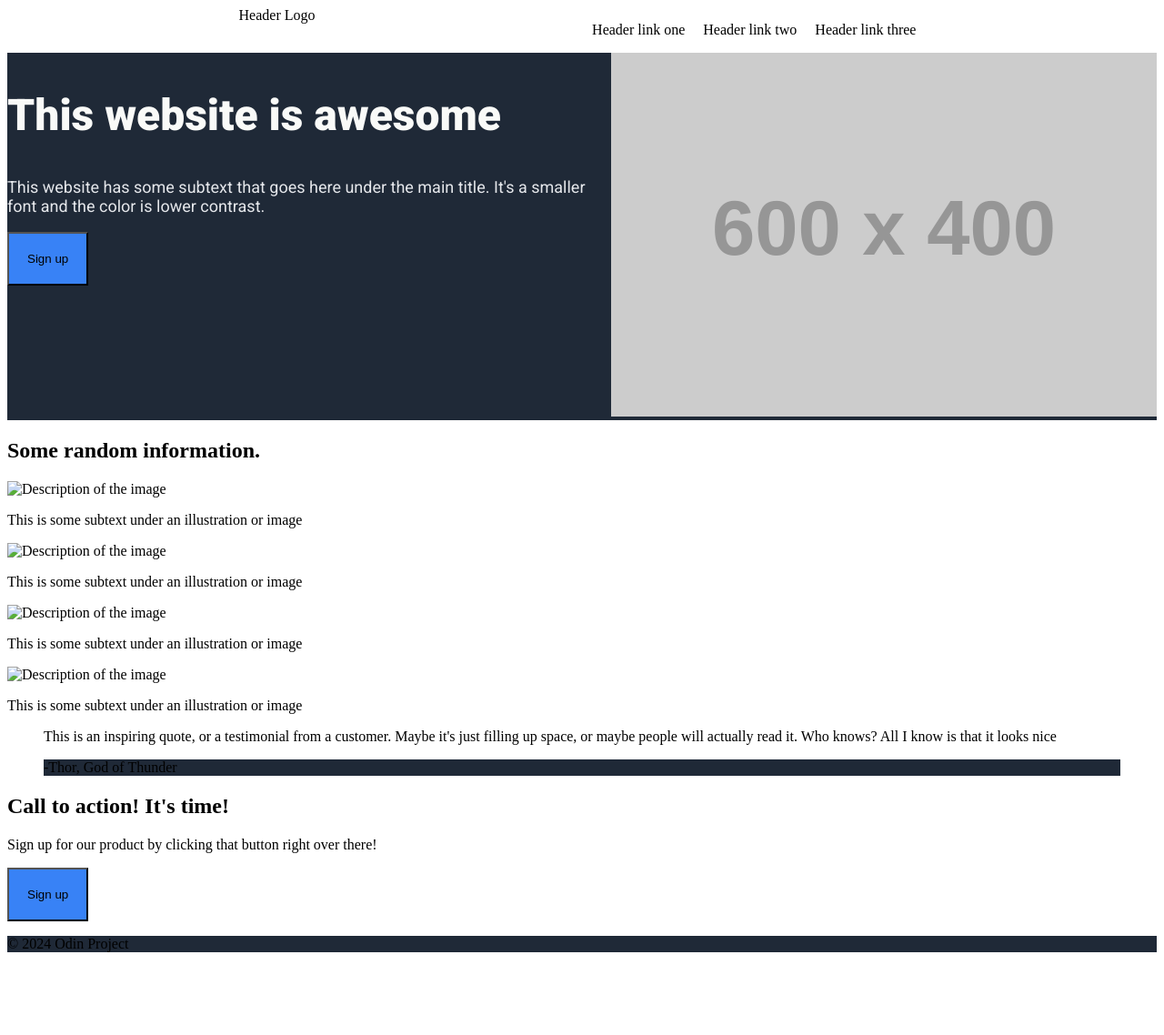
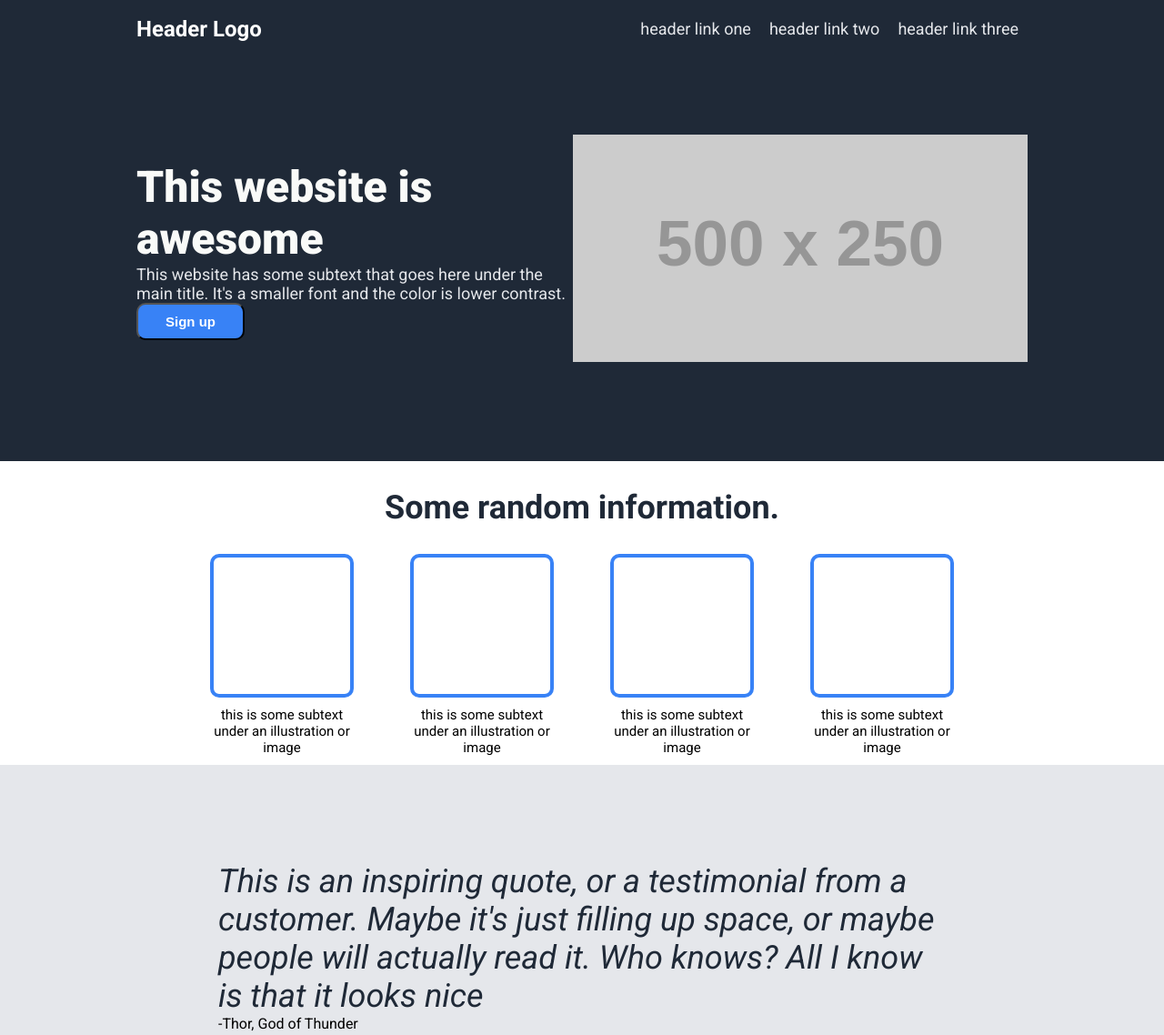
Before and after one commit to mkou135/odin-landing-page-project, a plain HTML site: page index.html in a window 1280 px wide. Shown: the top 1138 px of the page at 91% size. Before the commit the page ends 1063 px from the top, so only its background shows below. Drawn offline with Linux system fonts and the light colour scheme; placeholder pictures from the web are drawn by us.

Commit message:
Hero, and info sections completed
Started working on the info section. I need to work out the formatting of the quote so the author is on the right, below the quote.

```diff
--- a/index.html
+++ b/index.html
@@ -3,70 +3,77 @@
   <head>
     <meta charset="UTF-8" />
     <meta name="viewport" content="width=device-width, initial-scale=1.0" />
-    <link rel="preconnect" href="https://fonts.googleapis.com">
-    <link rel="preconnect" href="https://fonts.gstatic.com" crossorigin>
-    <link href="https://fonts.googleapis.com/css2?family=Roboto:ital,wght@0,100;0,300;0,400;0,500;0,700;0,900;1,100;1,300;1,400;1,500;1,700;1,900&display=swap" rel="stylesheet">
+    <link rel="preconnect" href="https://fonts.googleapis.com" />
+    <link rel="preconnect" href="https://fonts.gstatic.com" crossorigin />
+    <link
+      href="https://fonts.googleapis.com/css2?family=Roboto:ital,wght@0,100;0,300;0,400;0,500;0,700;0,900;1,100;1,300;1,400;1,500;1,700;1,900&display=swap"
+      rel="stylesheet"
+    />
     <link rel="stylesheet" href="style.css" />
     <title>Your Website Title</title>
   </head>
   <body>
-    <header>
+    <main>
+      <section class="hero-section">
         <nav>
-        <div>
-          <a href="/">Header Logo</a>
+          <div class="logo">
+            <a href="/"><b>Header Logo</b></a>
           </div>
           <ul>
-          <li><a href="#">Header link one</a></li>
-          <li><a href="#">Header link two</a></li>
-          <li><a href="#">Header link three</a></li>
+            <li class="nav-links"><a href="#">header link one</a></li>
+            <li class="nav-links"><a href="#">header link two</a></li>
+            <li class="nav-links"><a href="#">header link three</a></li>
           </ul>
         </nav>
-    </header>
-
-    <main>
-      <section class="hero-section">
         <div class="hero-container">
-        <div>
+          <div class="hero-text">
             <h1>This website is awesome</h1>
             <p class="hero-secondary">
-          This website has some subtext that goes here under the main title. It's
-          a smaller font and the color is lower contrast.
+              This website has some subtext that goes here under the main title.
+              It's a smaller font and the color is lower contrast.
             </p>
-        <button type="button">Sign up</button>
+            <button type="button"><b>Sign up</b></button>
           </div>
-      <div>
-        <img src="https://placehold.co/600x400" alt="Placeholder image">
+          <div class="hero-image">
+            <img src="https://placehold.co/500x250" alt="Placeholder image" />
+          </div>
         </div>
       </section>
 
       <section class="info-section">
-        <h2>Some random information.</h2>
+        <h2><b>Some random information.</b></h2>
         <div class="cards">
           <div class="card">
-            <img src="placeholder.jpg" alt="Description of the image" />
-            <p>This is some subtext under an illustration or image</p>
+            <div class="box"></div>
+            <p>this is some subtext under an illustration or image</p>
           </div>
+
           <div class="card">
-            <img src="placeholder.jpg" alt="Description of the image" />
-            <p>This is some subtext under an illustration or image</p>
+            <div class="box"></div>
+            <p>this is some subtext under an illustration or image</p>
           </div>
+
           <div class="card">
-            <img src="placeholder.jpg" alt="Description of the image" />
-            <p>This is some subtext under an illustration or image</p>
+            <div class="box"></div>
+            <p>this is some subtext under an illustration or image</p>
           </div>
+
           <div class="card">
-            <img src="placeholder.jpg" alt="Description of the image" />
-            <p>This is some subtext under an illustration or image</p>
+            <div class="box"></div>
+            <p>this is some subtext under an illustration or image</p>
           </div>
+
         </div>
       </section>
 
       <section class="testimonials-section">
         <blockquote>
-          <p>This is an inspiring quote, or a testimonial from a customer. Maybe it's just filling up space, or maybe people will actually read it. Who knows? All I know is that it looks nice</p>
-          <footer>
-            -Thor, God of Thunder
-          </footer>
+          <p>
+            This is an inspiring quote, or a testimonial from a customer. Maybe
+            it's just filling up space, or maybe people will actually read it.
+            Who knows? All I know is that it looks nice
+          </p>
+          <span>-Thor, God of Thunder</span>
         </blockquote>
       </section>
 
--- a/style.css
+++ b/style.css
@@ -1,14 +1,36 @@
+body {
+  padding: 0;
+  margin: 0;
+}
+
 .hero-section,
 footer {
   background-color: #1f2937;
 }
-
+main {
+  font-family: "Roboto", sans-serif;
+}
+.box {
+    height: 150px;
+    width: 150px;
+    border: 4px solid #3882f6;
+    border-radius: 10px;
+}
 h1 {
   font-family: "Roboto", sans-serif;
   font-weight: 900;
   font-style: normal;
   font-size: 48px;
   color: #f9faf8;
+  margin: 0;
+}
+
+p {
+    margin: 0;
+}
+.hero-section {
+  padding: 5px 150px;
+
 }
 
 .hero-secondary {
@@ -17,18 +39,44 @@ h1 {
   color: #e5e7eb;
 }
 
+.hero-text {
+    flex-basis: 50%;
+    padding:0;
+}
+
+.hero-image {
+  align-self: center;
+  justify: center;
+}
+
 .hero-container {
+    display: flex;
+    justify-content: center;
+    align-items: center;
+  margin-top: 50px;
+  padding-bottom: 100px;
+
+}
+
+.logo {
+  display: flex;
+  align-items: center;
+  font-size: 24px;
+  text: ;
+}
+
+ul {
   display: flex;
 }
 
-ul {
-    display: flex;
-
+.nav-links a {
+  font-size: 18px;
+  color: #e5e7eb;
 }
-
 nav {
   display: flex;
-  justify-content: space-evenly;
+  justify-content: space-between;
+  padding-bottom: 40px;
 }
 
 li {
@@ -37,12 +85,68 @@ li {
 }
 a {
   text-decoration: none;
-  color: black;
+  color: white;
 }
 
 button {
-    background-color: #3882f6;
-    padding: 20px;
+  background-color: #3882f6;
+  padding: 10px 30px;
+  border-radius: 10px;
+  color: white;
+  font-size: 15px;
 }
 
-.hero-section .info-section .testimonial-section;
+.cards {
+  display: flex;
+  flex-direction: row;
+
+}
+
+.card {
+    display: flex;
+    flex-direction: column;
+    align-items: center;
+    justify-content: center;
+    margin: 0px 5px;
+}
+
+.card p {
+    text-align: center;
+    margin:10px 30px;
+    font-size: 15px;
+}
+
+.info-section h2{
+    text-align: center;
+    margin: 30px 0px;
+    font-size: 36px;
+    color: #1f2937;
+    font-weight: 900;
+}
+
+.info-section {
+    margin: 0px 200px;
+}
+
+.testimonials-section {
+    background-color: #e5e7eb;
+    height: 50vh;
+}
+
+.testimonials-section p {
+    font-size: 36px;
+    font-style: italic;
+    font-weight: 400;
+    color: #1f2937;
+}
+
+.testimonials-section {
+    display: flex;
+    align-items: center;
+    justify-content: center;
+    padding: 0px 200px;
+}
+
+.testimonials-section span {
+    text-align: right;
+}
```
Lines whose indentation alone changed are shown as unchanged.
